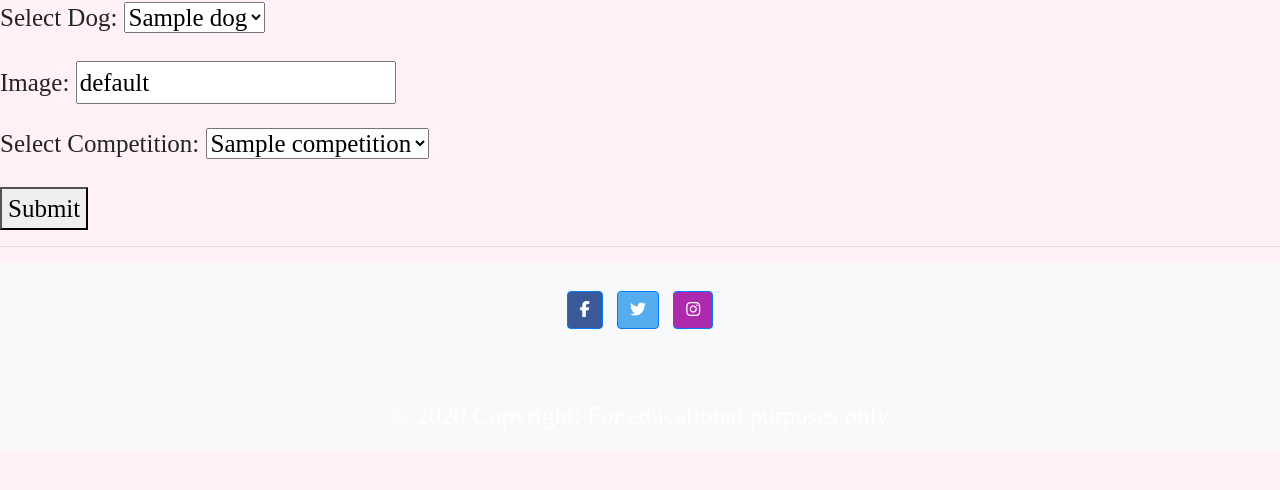
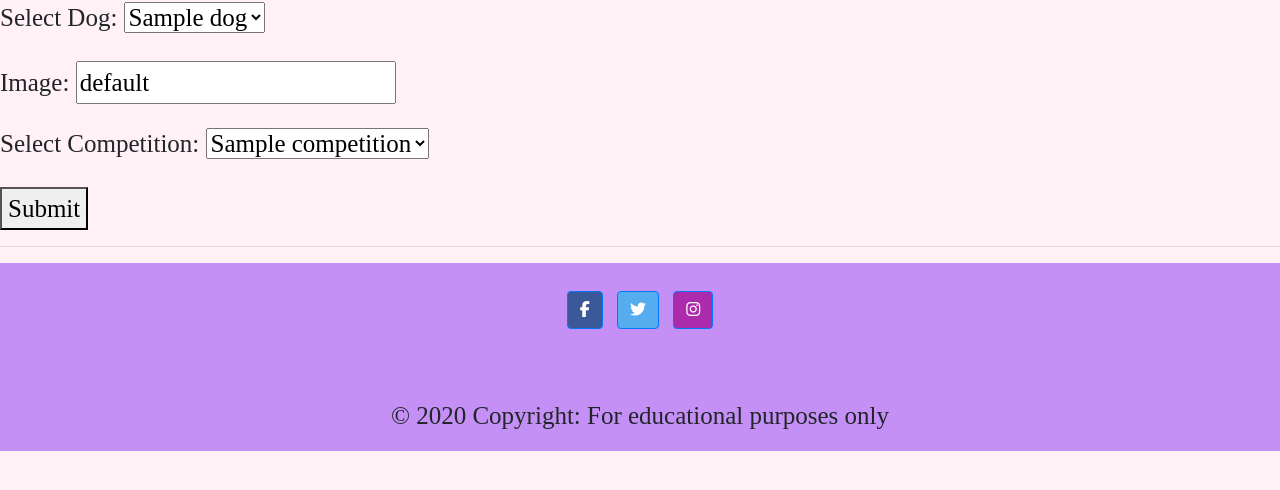
Before and after one commit to shellym96/dog-stagram, a Django app: page /add_photo in a window 1280 px wide. Shown: the part 112-602 px from the top of the page. Run offline with Django 3.2, Linux system fonts and the light colour scheme; tables that the repository leaves empty hold one stand-in row (values such as "Sample post"); some libraries are stand-ins or nearby versions.

Commit message:
Add comments to base.html for footer

```diff
--- a/templates/base.html
+++ b/templates/base.html
@@ -16,9 +16,9 @@
 
 
     {% endblock %}
-
+    <!-- footer -->
     <hr>
-    <footer class="bg-light text-center text-white" style="background-color: #b07fed;">
+    <footer class="text-center" style="background-color: rgb(197, 144, 246);">
     <!-- Grid container -->
     <div class="container p-4 pb-0">
       <!-- Section: Social media -->
```
